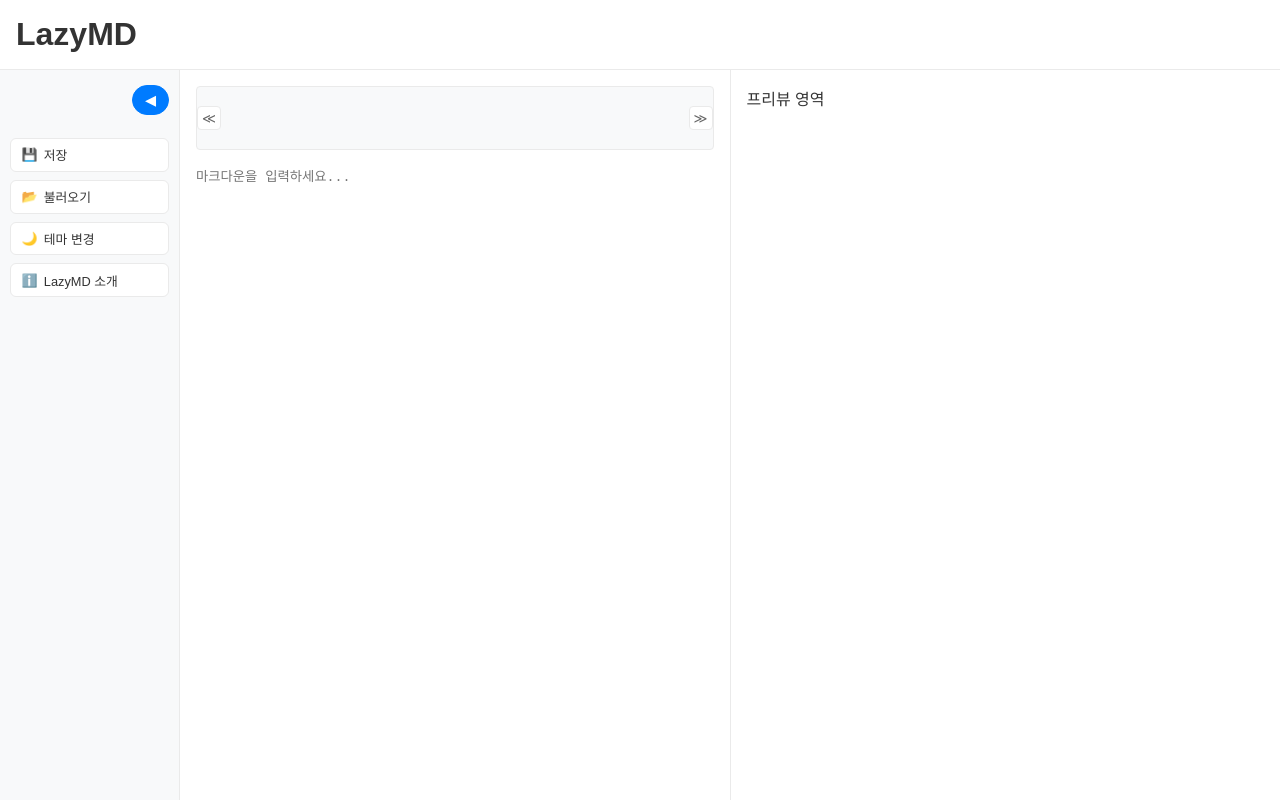
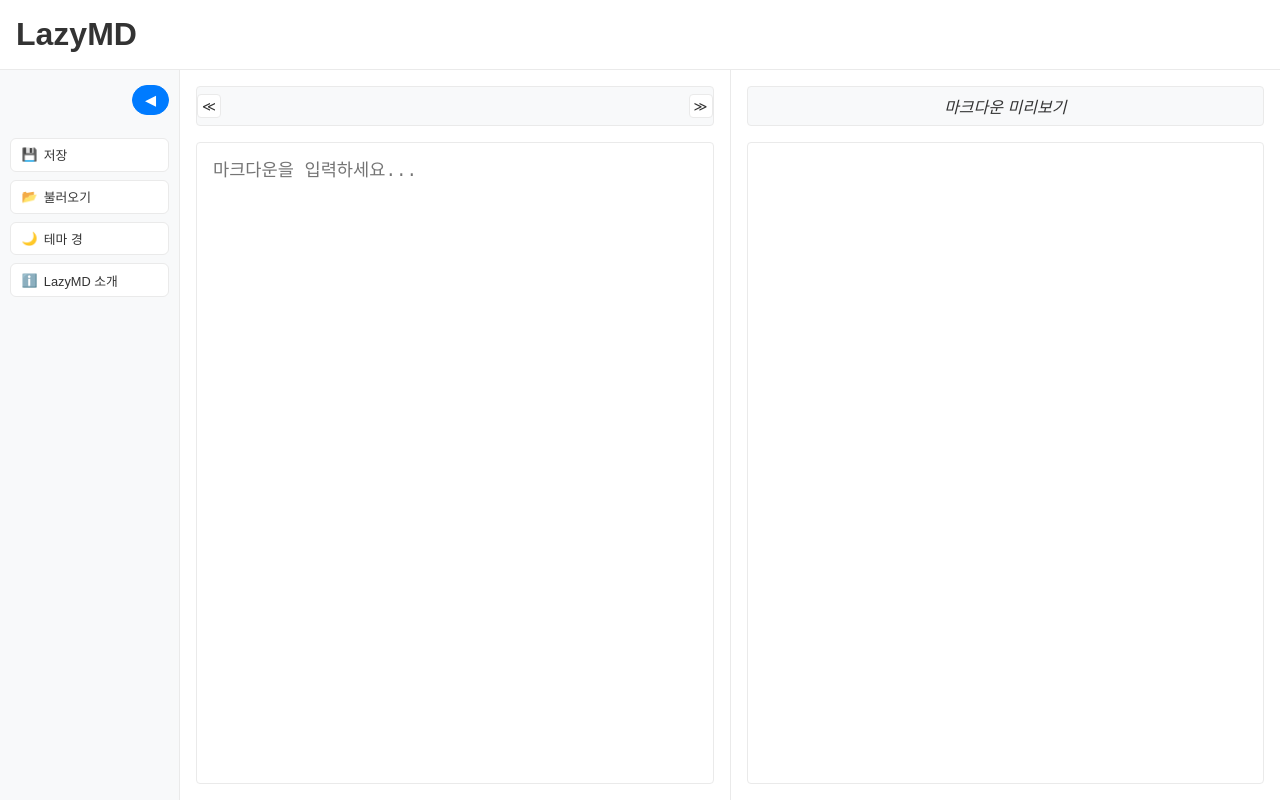
Before and after one commit to hyeongahah/lazymd, a Next.js app: page / in a window 1280 px wide. Built offline with nearby package versions, Linux system fonts and the light colour scheme.

Commit message:
입력창과 출력창 기본값 일치시키기

```diff
--- a/src/app/page.module.css
+++ b/src/app/page.module.css
@@ -12,6 +12,13 @@
   --border-color: #404040;
   --menu-background: #2d2d2d;
   --button-hover: #404040;
+}
+
+:root {
+  --editor-font-family: monospace;
+  --editor-font-size: 1.1rem;
+  --editor-line-height: 1.6rem;
+  --editor-padding: 1rem;
 }
 
 .container {
@@ -37,36 +44,54 @@
 .editorContainer {
   flex: 1;
   padding: 1rem;
-  overflow: auto;
+  overflow: hidden;
   min-width: 0;
   display: flex;
   flex-direction: column;
-  border-right: 1px solid #eaeaea;
+  border-right: 1px solid var(--border-color);
 }
 
 .editor {
+  flex: 1;
   width: 100%;
-  height: 100%;
   resize: none;
   border: none;
   outline: none;
-  font-family: monospace;
+  font-family: var(--editor-font-family);
+  font-size: var(--editor-font-size);
+  line-height: var(--editor-line-height);
+  padding: var(--editor-padding);
   background-color: var(--background-color);
   color: var(--text-color);
+  white-space: pre-wrap;
+  word-break: break-all;
+  overflow-y: auto;
+  border: 1px solid var(--border-color);
+  border-radius: 4px;
 }
 
 .preview {
+  flex: 1;
   width: 100%;
   height: 100%;
   background-color: var(--background-color);
   color: var(--text-color);
+  padding: var(--editor-padding);
+  overflow-y: auto;
+  border: 1px solid var(--border-color);
+  border-radius: 4px;
+  font-family: var(--editor-font-family);
+  font-size: var(--editor-font-size);
+  line-height: var(--editor-line-height);
 }
 
 .previewContainer {
   flex: 1;
   padding: 1rem;
-  overflow: auto;
+  overflow: hidden;
   min-width: 0;
+  display: flex;
+  flex-direction: column;
 }
 
 .leftMenu {
@@ -171,14 +196,16 @@
 }
 
 .toolbar {
-  height: 8vh;
-  background-color: #f8f9fa;
+  height: 40px;
+  min-height: 40px;
+  background-color: var(--menu-background);
   margin-bottom: 1rem;
   border-radius: 4px;
-  border: 1px solid #eaeaea;
+  border: 1px solid var(--border-color);
   position: relative;
   display: flex;
   align-items: center;
+  flex-shrink: 0;
 }
 
 .toolbarContent {
@@ -197,15 +224,15 @@
   transform: translateY(-50%);
   width: 24px;
   height: 24px;
-  border: 1px solid #eaeaea;
-  background-color: white;
+  border: 1px solid var(--border-color);
+  background-color: var(--background-color);
   border-radius: 4px;
   cursor: pointer;
   display: flex;
   align-items: center;
   justify-content: center;
   z-index: 2;
-  color: #666;
+  color: var(--text-color);
   transition: all 0.2s ease;
 }
 
@@ -228,8 +255,8 @@
 
 .toolbarButton {
   padding: 0.5rem;
-  border: 1px solid #eaeaea;
-  background-color: white;
+  border: 1px solid var(--border-color);
+  background-color: var(--background-color);
   border-radius: 4px;
   cursor: pointer;
   display: flex;
@@ -238,7 +265,7 @@
   min-width: 30px;
   height: 30px;
   font-size: 0.9rem;
-  color: #666;
+  color: var(--text-color);
   transition: all 0.2s ease;
 }
 
@@ -253,11 +280,95 @@
   margin: 0 0.5rem;
 }
 
-.editor {
+.editorWrapper {
   flex: 1;
-  width: 100%;
-  resize: none;
-  border: none;
-  outline: none;
-  font-family: monospace;
+  display: flex;
+  background-color: var(--background-color);
+  border: 1px solid var(--border-color);
+  border-radius: 4px;
+  overflow: auto;
 }
+
+.lineNumbers {
+  display: flex;
+  flex-direction: column;
+  background-color: var(--menu-background);
+  border-right: 1px solid var(--border-color);
+  color: #666;
+  font-family: var(--editor-font-family);
+  font-size: var(--editor-font-size);
+  line-height: var(--editor-line-height);
+  padding: var(--editor-padding) 0;
+  text-align: right;
+  min-width: 3rem;
+  flex-shrink: 0;
+  overflow: hidden;
+}
+
+.lineNumbers div {
+  height: var(--editor-line-height);
+  padding-right: var(--editor-padding);
+  display: flex;
+  align-items: center;
+  justify-content: flex-end;
+}
+
+.previewToolbar {
+  height: 40px;
+  background-color: var(--menu-background);
+  margin-bottom: 1rem;
+  border-radius: 4px;
+  border: 1px solid var(--border-color);
+  display: flex;
+  align-items: center;
+  justify-content: center;
+  color: var(--text-color);
+  font-style: italic;
+}
+
+/* 마크다운 스타일링 */
+.preview h1 {
+  font-size: 2em;
+  margin: 0.5em 0;
+  line-height: 1.4;
+}
+.preview h2 {
+  font-size: 1.5em;
+  margin: 0.5em 0;
+  line-height: 1.4;
+}
+.preview h3 {
+  font-size: 1.3em;
+  margin: 0.5em 0;
+  line-height: 1.4;
+}
+.preview p {
+  margin: 0;
+}
+.preview code {
+  background-color: var(--menu-background);
+  padding: 0.2em 0.4em;
+  border-radius: 3px;
+}
+.preview pre {
+  background-color: var(--menu-background);
+  padding: 1em;
+  border-radius: 4px;
+  overflow-x: auto;
+  margin-bottom: 1em;
+}
+.preview blockquote {
+  border-left: 4px solid var(--border-color);
+  padding-left: 1em;
+  margin-left: 0;
+  color: #666;
+}
+.preview ul,
+.preview ol {
+  margin-bottom: 1em;
+  padding-left: 2em;
+}
+.preview img {
+  max-width: 100%;
+  height: auto;
+}
--- a/src/app/page.tsx
+++ b/src/app/page.tsx
@@ -1,8 +1,9 @@
 'use client';
 
 import styles from './page.module.css';
-import { useState, useEffect, useCallback } from 'react';
+import { useState, useEffect, useCallback, useMemo } from 'react';
 import Toolbar from '@/components/Toolbar';
+import MarkdownIt from 'markdown-it';
 
 const LAZY_MD_INTRO = `마크다운 작성의 새로운 기준!
 
@@ -42,7 +43,7 @@
       </button>
       <button type='button' onClick={onToggleTheme}>
         <span>{isDarkTheme ? '🌞' : '🌙'}</span>
-        테마 변경
+        테마 경
       </button>
       <button type='button' onClick={showIntro}>
         <span>ℹ️</span>
@@ -66,6 +67,15 @@
   const [isMenuOpen, setIsMenuOpen] = useState(false);
   const [markdownText, setMarkdownText] = useState('');
   const [isDarkTheme, setIsDarkTheme] = useState(false);
+  const [htmlContent, setHtmlContent] = useState('');
+  const md = useMemo(
+    () =>
+      new MarkdownIt({
+        breaks: true,
+        html: true,
+      }),
+    []
+  );
 
   useEffect(() => {
     setMounted(true);
@@ -84,6 +94,11 @@
       document.documentElement.setAttribute('data-theme', 'light');
     }
   }, []);
+
+  useEffect(() => {
+    const html = md.render(markdownText);
+    setHtmlContent(html);
+  }, [markdownText, md]);
 
   const handleSave = useCallback(() => {
     if (mounted) {
@@ -158,7 +173,11 @@
           />
         </div>
         <div className={styles.previewContainer}>
-          <div className={styles.preview}>프리뷰 영역</div>
+          <div className={styles.previewToolbar}>마크다운 미리보기</div>
+          <div
+            className={styles.preview}
+            dangerouslySetInnerHTML={{ __html: htmlContent }}
+          />
         </div>
       </main>
     </>
```
Also changed, not shown: package.json (+6 -4 lines), 1 other file (tests, documents, lock files or other folders).
